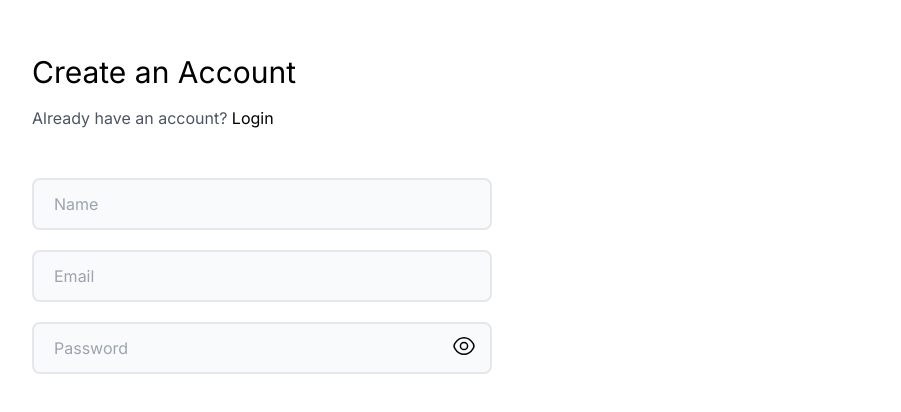
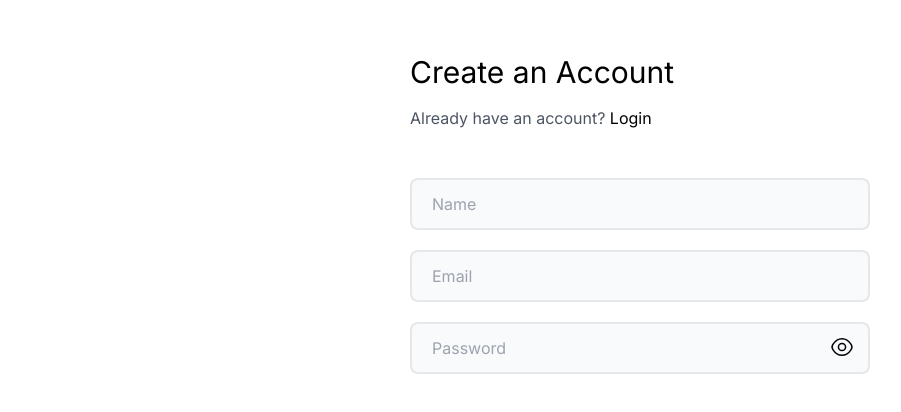
Before and after one commit to arshGoyalDev/todo-app-firebase, a Next.js app: page /sign-up in a window 1280 px wide. Shown: the part 186-598 px from the top of the page, without its empty margins (0-901 px from the left). Built offline with nearby package versions, Linux system fonts and the light colour scheme; no server answers.

Commit message:
fix: responsiveness issues

```diff
--- a/app/sign-up/page.js
+++ b/app/sign-up/page.js
@@ -15,10 +15,10 @@ const SignUpPage = () => {
   const [errorPassword, setErrorPassword] = useState(false);
 
   return (
-    <main className="dark:bg-zinc-950 min-h-screen dark:text-white xl:p-8 xl:grid xl:grid-cols-2 gap-8">
+    <main className="dark:bg-zinc-950 min-h-screen dark:text-white xl:p-8 grid place-content-center xl:place-content-stretch xl:grid-cols-2 gap-8">
       <section className="hidden xl:block min-h-full rounded-xl bg-gray-200 dark:bg-zinc-800"></section>
 
-      <section className="min-h-screen px-8 xl:px-0 xl:min-h-full flex flex-col xl:items-center w-full justify-center">
+      <section className="min-h-screen px-8 xl:px-0 xl:min-h-full flex flex-col items-center w-screen xl:w-full justify-center">
         <div className="grid gap-4 w-full max-w-[460px]">
           <h1 className="text-3xl xl:text-5xl 2xl:text-5xl">
             Create an Account
--- a/components/form/PasswordInput.js
+++ b/components/form/PasswordInput.js
@@ -21,7 +21,7 @@ const PasswordInput = ({ passwordValue, setPasswordValue, errorPassword }) => {
         }`}
       />
 
-      <div className={`password-toggle ${viewPassword && "view"} absolute top-3 right-4 stroke-black dark:stroke-white`} onClick={() => {
+      <div className={`password-toggle ${viewPassword && "view"} absolute top-[13px] right-4 stroke-black dark:stroke-white`} onClick={() => {
         viewPassword ? setViewPassword(false) : setViewPassword(true)
       }}>
         <svg
```
